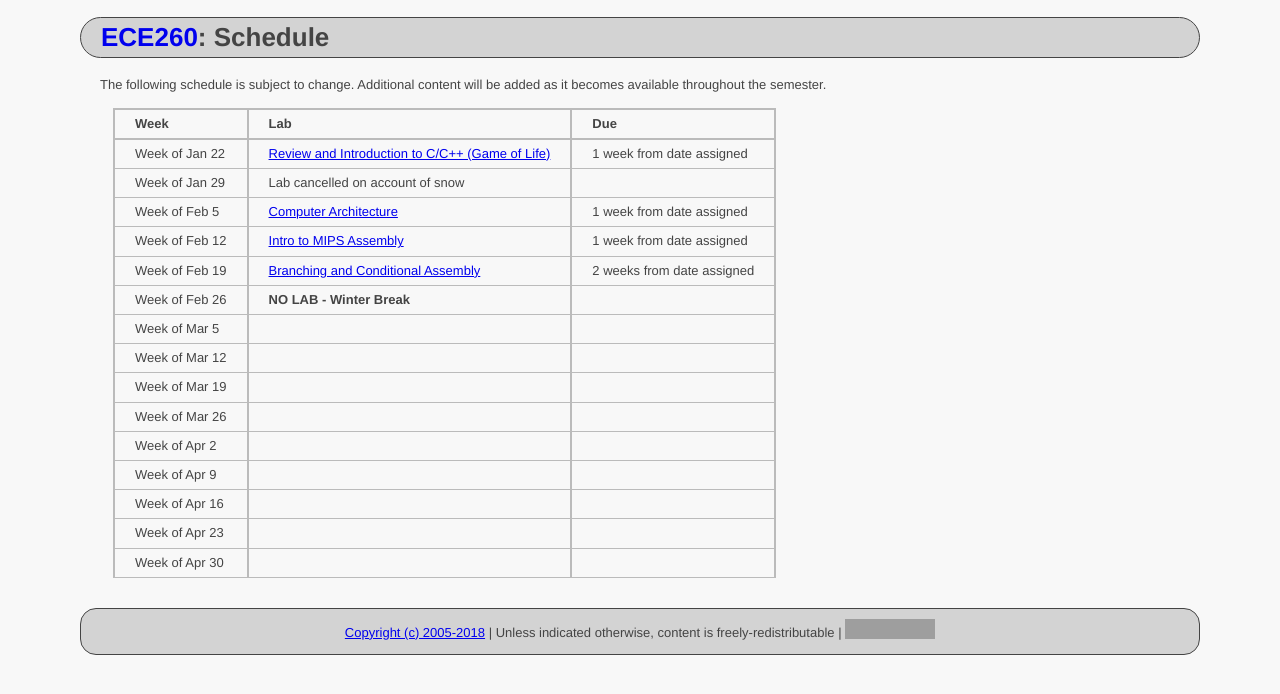
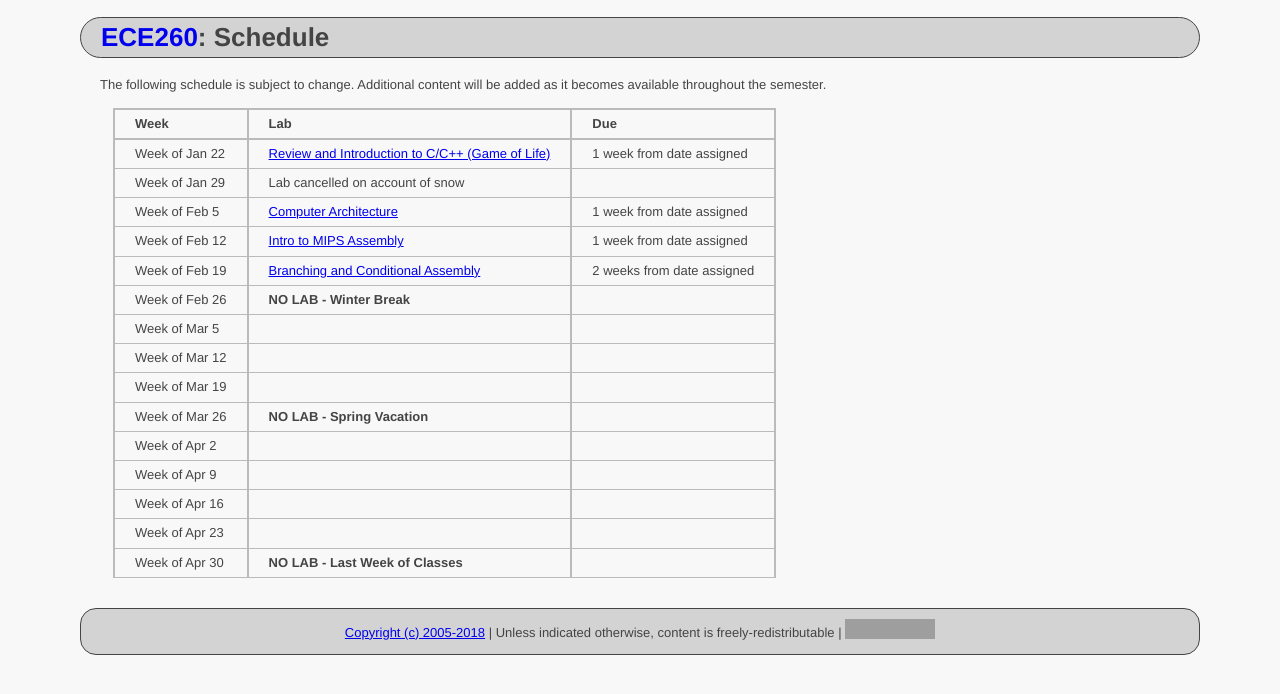
Before and after one commit to ycpcs/ece260-spring2018, a Jekyll site: the page built from schedule_lab.md, in a window 1280 px wide. Shown: the top 694 px of the page. Built offline with Jekyll 4.4.1, drawn with Linux system fonts in a browser that asks for light colours; grey boxes are pictures that could not be loaded.

```diff
--- a/schedule_lab.md
+++ b/schedule_lab.md
@@ -16,15 +16,15 @@ Week of Feb 5  |  [Computer Architecture](labs/lab02.html)
 Week of Feb 12 |  [Intro to MIPS Assembly](labs/lab03.html)                             |  1 week from date assigned
 Week of Feb 19 |  [Branching and Conditional Assembly](labs/lab04.html)                 |  2 weeks from date assigned
 Week of Feb 26 |  **NO LAB - Winter Break**                                             |
-Week of Mar 5  |                                                                        |
-Week of Mar 12 |                                                                        |
-Week of Mar 19 |                                                                        |
-Week of Mar 26 |                                                                        |
-Week of Apr 2  |                                                                        |
-Week of Apr 9  |                                                                        |
-Week of Apr 16 |                                                                        |
-Week of Apr 23 |                                                                        |
-Week of Apr 30 |                                                                        |
+Week of Mar 5  |                                                                        | <!-- lab 5 -->
+Week of Mar 12 |                                                                        | <!-- lab 5 continued -->
+Week of Mar 19 |                                                                        | <!-- lab 6 -->
+Week of Mar 26 |  **NO LAB - Spring Vacation**                                          |
+Week of Apr 2  |                                                                        | <!-- lab 7 -->
+Week of Apr 9  |                                                                        | <!-- lab 8 -->
+Week of Apr 16 |                                                                        | <!-- lab 9 -->
+Week of Apr 23 |                                                                        | <!-- lab 10 -->
+Week of Apr 30 |  **NO LAB - Last Week of Classes**                                     |
 
 
 <!-- [Review and Introduction to C/C++](labs/lab01.html) -->
```
Also changed, not shown: 2 other files.
